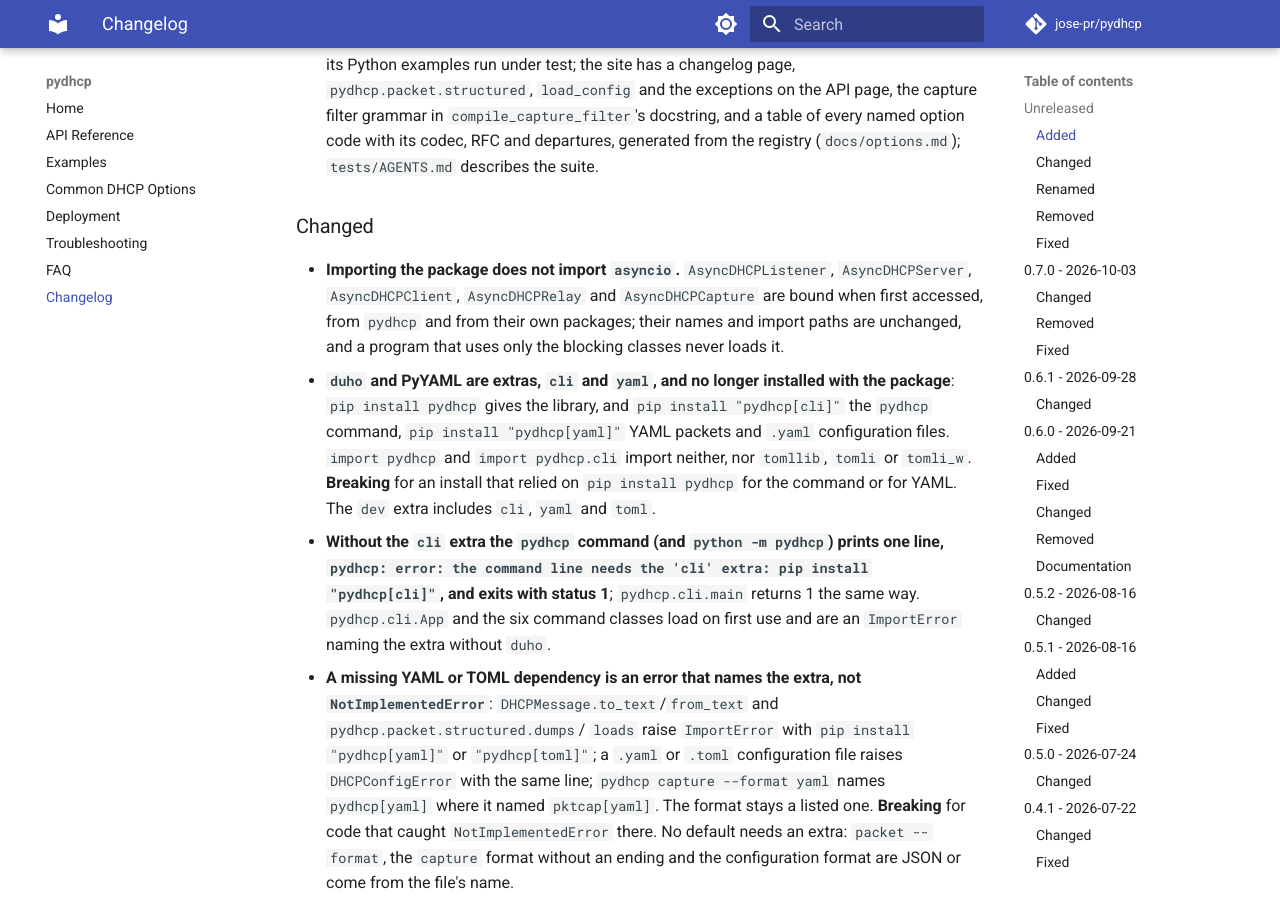
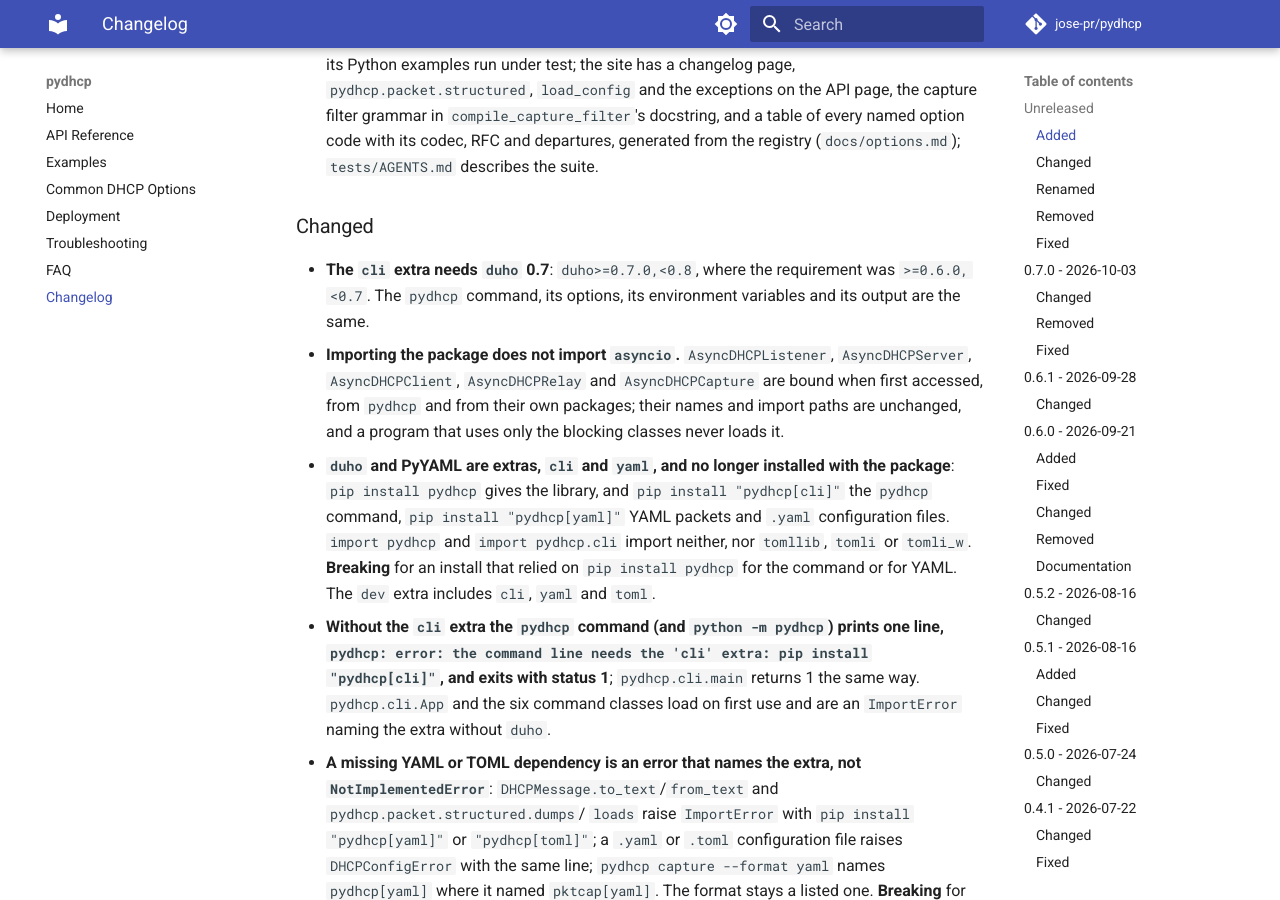
Before and after one commit to jose-pr/pydhcp, an MkDocs documentation site: the page built from docs/changelog.md, in a window 1280 px wide and 900 px high, scrolled down 4189 px. Built offline with MkDocs 1.6.1 and Material for MkDocs 9.7.7, drawn with Linux system fonts in a browser that asks for light colours; comment, search, counter and statistics services are not loaded.

Commit message:
chore: the cli extra moves to duho 0.7

```diff
--- a/CHANGELOG.md
+++ b/CHANGELOG.md
@@ -163,6 +163,9 @@ someone upgrading from 0.7.0.
 
 ### Changed
 
+- **The `cli` extra needs `duho` 0.7**: `duho>=0.7.0,<0.8`, where the requirement was
+  `>=0.6.0,<0.7`. The `pydhcp` command, its options, its environment variables and its output are
+  the same.
 - **Importing the package does not import `asyncio`.** `AsyncDHCPListener`,
   `AsyncDHCPServer`, `AsyncDHCPClient`, `AsyncDHCPRelay` and `AsyncDHCPCapture` are bound
   when first accessed, from `pydhcp` and from their own packages; their names and import
--- a/pyproject.toml
+++ b/pyproject.toml
@@ -40,7 +40,7 @@ pydhcp = "pydhcp.cli:main"
 [project.optional-dependencies]
 # One extra per capability. `dev` refers to them by name, so a development
 # install exercises all of them and no range is written twice.
-cli = ['duho>=0.6.0,<0.7']
+cli = ['duho>=0.7.0,<0.8']
 # PyYAML is 1.0-and-above in spirit (6.x, one API in use: safe_load and
 # safe_dump), so it is major-scoped. The floor is the lowest release that
 # installs: 6.0 has wheels only for Python 3.9 to 3.11 and none for Windows on
```
Also changed, not shown: AGENTS.md (+4 -3 lines).
